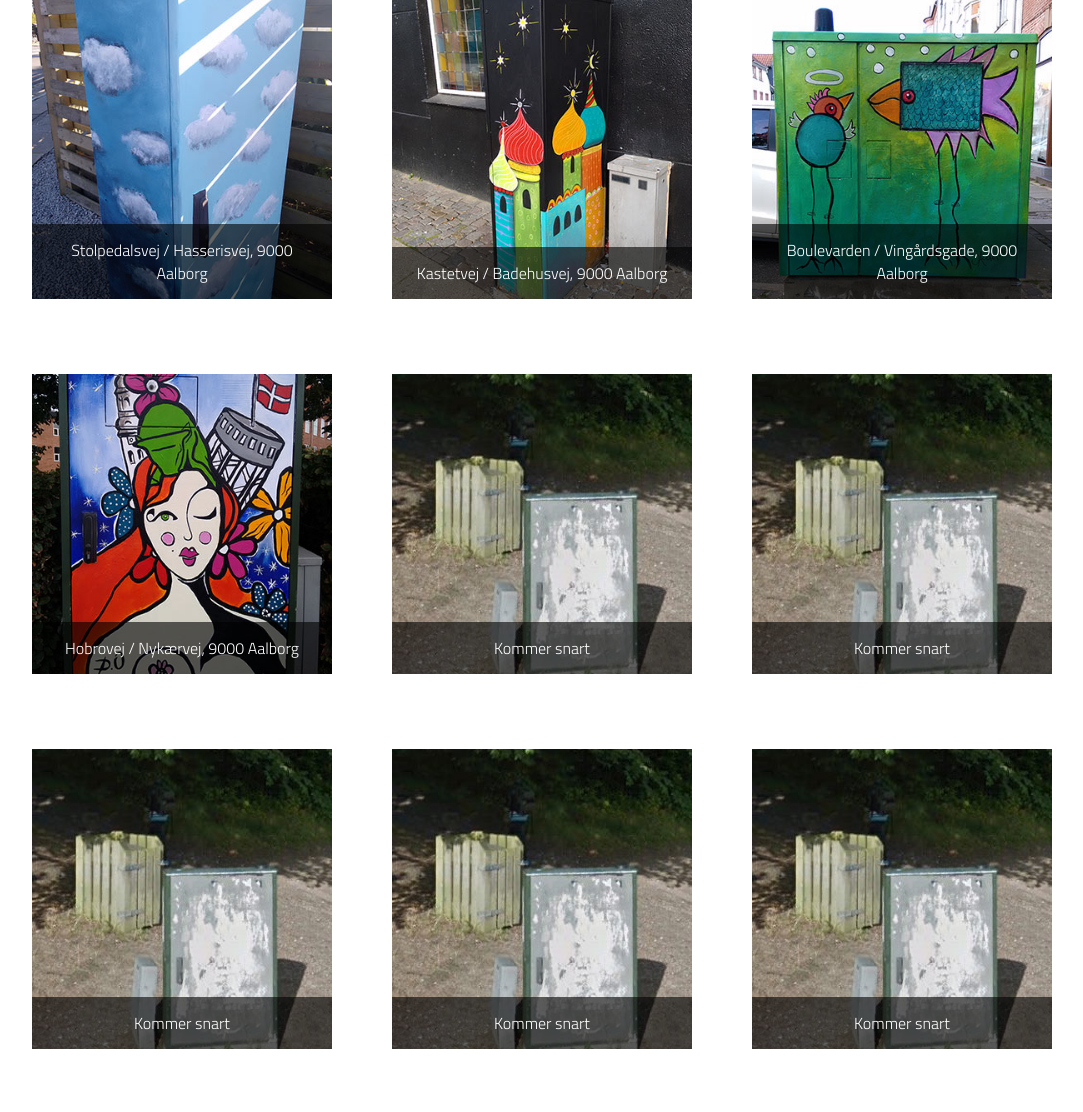
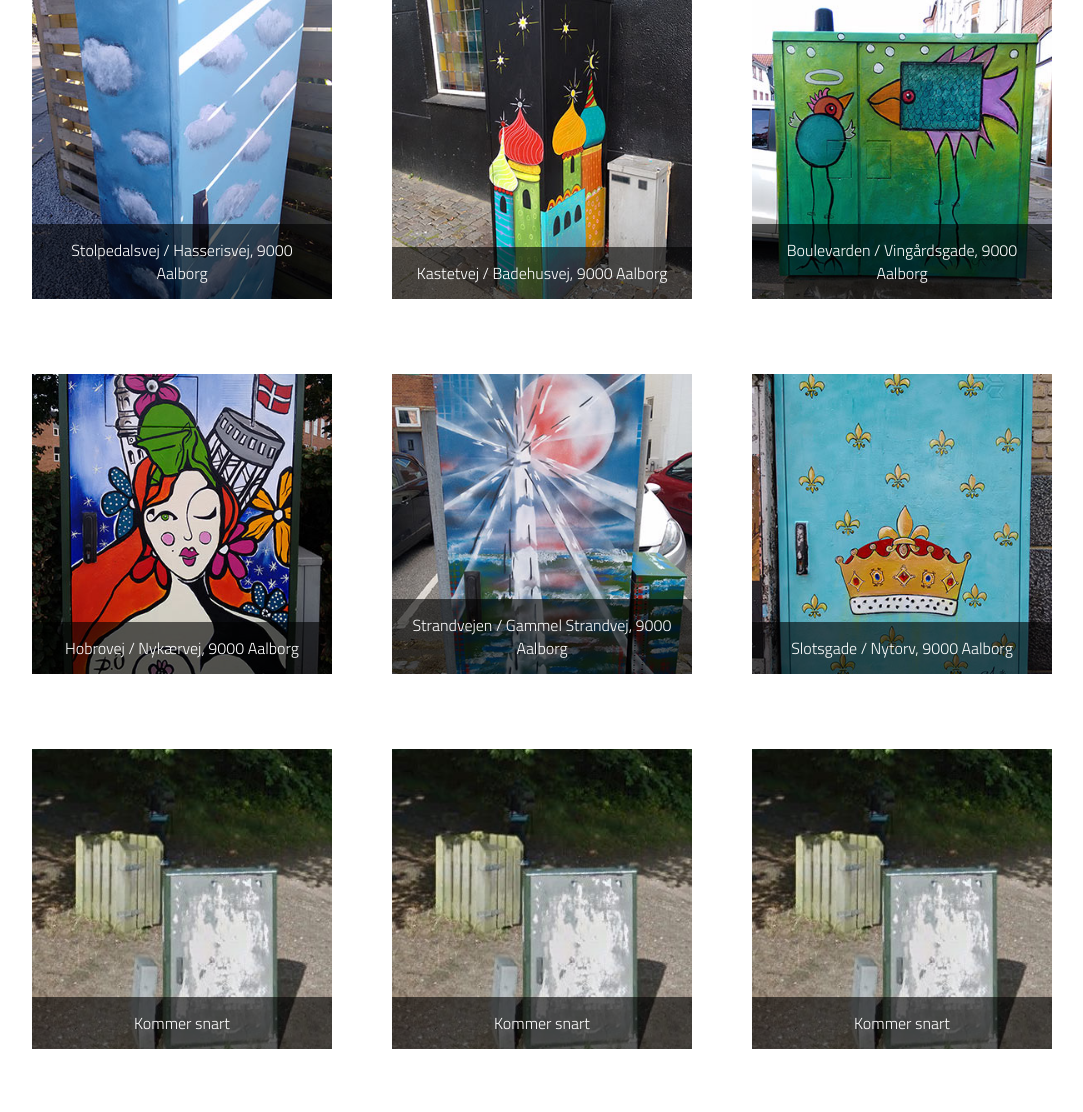
Before and after one commit to bjarniolsen/skabskunst, a PHP site: page / in a window 1280 px wide. Shown: the part 1363-2475 px from the top of the page, without its empty margins (98-1181 px from the left). Run offline with PHP 8.4, Linux system fonts and the light colour scheme.

Commit message:
More images.

```diff
--- a/index.php
+++ b/index.php
@@ -182,20 +182,22 @@
                         <div class="col-3">
                             <div class="box" tabindex="0">
                                 <span class="image-wrap">
-                                    <img src="static/dist/img/umalet-el-skab.jpg" alt="Kommer snart" />
+                                    <img src="static/dist/img/thumb/Pall-Isaksson-Strandvejen-Gammel-Strandvej.jpg" alt="Elskab ved hjørnet af Strandvejen og Gammel Strandvej i Aalborg" />
                                 </span>
                                 <p>
-                                    <span class="address">Kommer snart</span>
+                                    <span class="address">Strandvejen / Gammel Strandvej, 9000 Aalborg</span>
+                                    <span class="artist">Kunstner: Páll Ísaksson</span>
                                 </p>
                             </div>
                         </div>
                         <div class="col-3">
                             <div class="box" tabindex="0">
                                 <span class="image-wrap">
-                                    <img src="static/dist/img/umalet-el-skab.jpg" alt="Kommer snart" />
+                                    <img src="static/dist/img/thumb/Sassi-Bischoff-Slotsgade-Nytorv.jpg" alt="Elskab ved hjørnet af Slotsgade og Nytorv i Aalborg" />
                                 </span>
                                 <p>
-                                    <span class="address">Kommer snart</span>
+                                    <span class="address">Slotsgade / Nytorv, 9000 Aalborg</span>
+                                    <span class="artist">Kunstner: Sassi Bischoff</span>
                                 </p>
                             </div>
                         </div>
```
Also changed, not shown: static/dist/img/large/Pall-Isaksson-Strandvejen-Gammel-Strandvej.jpg (added), static/dist/img/large/Sassi-Bischoff-Slotsgade-Nytorv.jpg (added), static/dist/img/thumb/Pall-Isaksson-Strandvejen-Gammel-Strandvej.jpg (added), static/dist/img/thumb/Sassi-Bischoff-Slotsgade-Nytorv.jpg (added), static/src/img/large/Pall-Isaksson-Strandvejen-Gammel-Strandvej.jpg (added), static/src/img/large/Sassi-Bischoff-Slotsgade-Nytorv.jpg (added), static/src/img/thumb/Pall-Isaksson-Strandvejen-Gammel-Strandvej.jpg (added), static/src/img/thumb/Sassi-Bischoff-Slotsgade-Nytorv.jpg (added).
